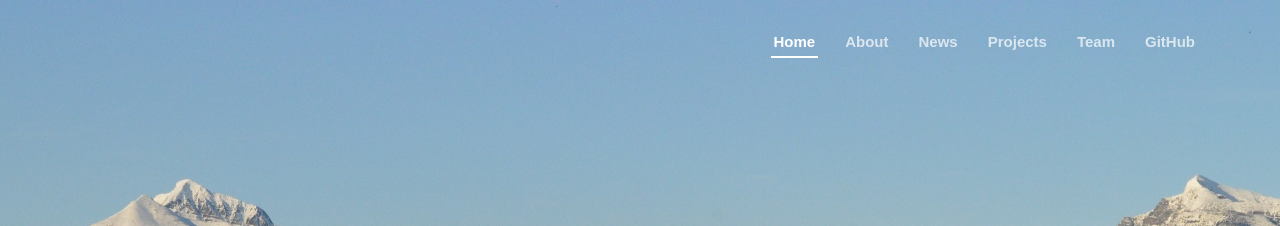
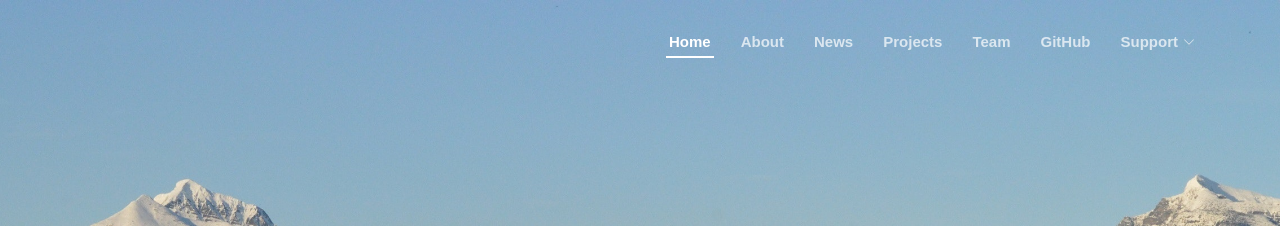
Before and after one commit to QuantEcon/website, a Jekyll site: the page built from index.md, in a window 1280 px wide. Shown: the top 226 px of the page. Built offline with Jekyll 4.4.1, drawn with Linux system fonts in a browser that asks for light colours; nearby versions of some CDN libraries.

Commit message:
Add support drop down primary menu item

```diff
--- a/_layouts/default.html
+++ b/_layouts/default.html
@@ -78,8 +78,14 @@
               {% for node in pages %}
               <li{% if page.url==node.url %} class="active" {% endif %}><a href="{{ node.url | relative_url }}">{{
                   node.title }}</a></li>
-                {% endfor %}
-                <li><a href="https://github.com/QuantEcon" target="_blank">GitHub</a></li>
+              {% endfor %}
+              <li><a href="https://github.com/QuantEcon" target="_blank">GitHub</a></li>
+              <li class="dropdown"><a href="#"><span>Support</span> <i class="bi bi-chevron-down"></i></a>
+                <ul>
+                  <li><a href="/store/">Merchandise</a></li>
+                  <li><a href="https://numfocus.org/donate-to-quantecon" target="_blank">Donate</a></li>
+                </ul>
+              </li>
           </ul>
           <i class="bi bi-list mobile-nav-toggle"></i>
         </nav><!-- .navbar -->
--- a/assets/main.scss
+++ b/assets/main.scss
@@ -210,7 +210,7 @@ img {
     .active a,
     .active:focus,
     li:hover>a {
-      color: inherit;
+      color: $color-link;
       text-decoration: none;
     }
   }
@@ -247,11 +247,12 @@ img {
       visibility: hidden;
       background: #fff;
       box-shadow: 0px 0px 30px rgba(127, 137, 161, 0.25);
+      border: 1px solid $color-light;
       transition: 0.3s;
       li {
-        min-width: 200px;
+        min-width: 100px;
         a {
-          padding: 10px 20px;
+          padding: 0.1rem 1rem;
           font-size: 14px;
           color: #2c4964;
           i {
@@ -262,7 +263,7 @@ img {
       a:hover,
       .active:hover,
       li:hover>a {
-        color: #5846f9;
+        color: $color-link;
       }
     }
     &:hover>ul {
@@ -287,6 +288,8 @@ img {
 
   }
 }
+
+
 
 @media (max-width: 1366px) {
   .navbar .dropdown .dropdown ul {
@@ -374,7 +377,7 @@ img {
   .dropdown {
     ul {
       position: static;
-      display: none;
+      //display: none;
       margin: 10px 20px;
       padding: 10px 0;
       z-index: 99;
```
